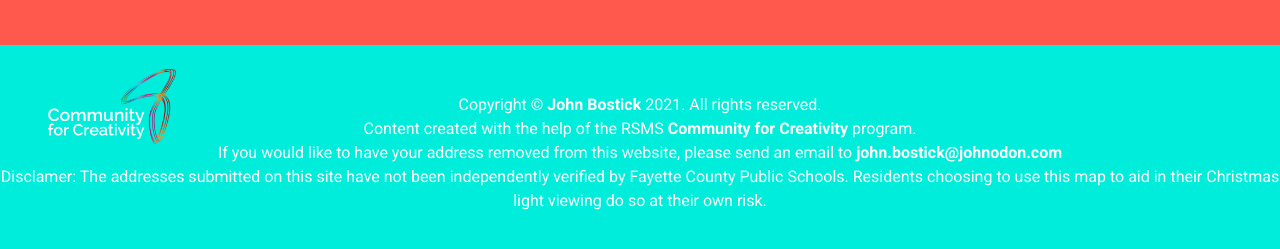
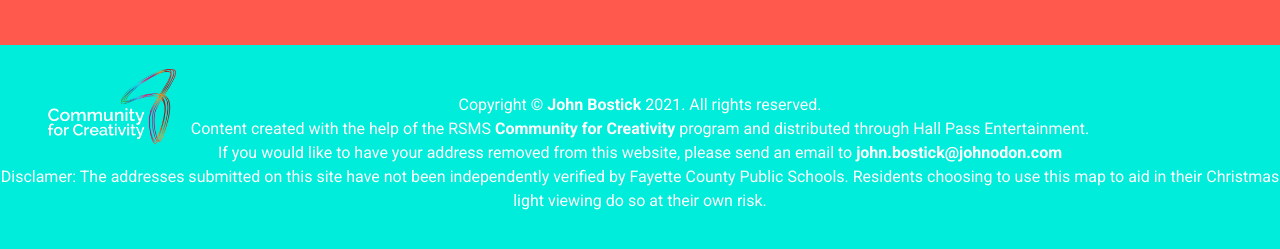
Before and after one commit to Johnodon-com/deckthehouse, a plain HTML site: page index.html in a window 1280 px wide. Shown: the part 1511-1760 px from the top of the page. Drawn offline with nearby package versions, Linux system fonts and the light colour scheme; a web font is replaced by a local one.

Commit message:
Update index.html

```diff
--- a/index.html
+++ b/index.html
@@ -51,7 +51,7 @@
     </div>
     <footer class="bg-hpe text-center pt-12 pb-12 relative font-roboto">
         <a href="https://www.communityforcreativity.org"  target="_blank"><img src="cfc.png" alt="Hall Pass Entertainment" class="block relative m-auto md:absolute ml-12 -mt-6 w-24 md:w-32"></a>
-        <p class="text-white">Copyright &copy; <a href="https://www.johnodon.com" class="text-white" target="_blank"><strong>John Bostick</strong></a> 2021. All rights reserved.<br />Content created with the help of the RSMS <a href="https://communityforcreativity.org" target="_blank"><strong>Community for Creativity</strong></a> program.<br />If you would like to have your address removed from this website, please send an email to <a class="text-white" href="mailto:john.bostick@johnodon.com" target="_blank"><strong>john.bostick@johnodon.com</strong></a><br />Disclamer: The addresses submitted on this site have not been independently verified by Fayette County Public Schools. Residents choosing to use this map to aid in their Christmas light viewing do so at their own risk.</p>
+        <p class="text-white">Copyright &copy; <a href="https://www.johnodon.com" class="text-white" target="_blank"><strong>John Bostick</strong></a> 2021. All rights reserved.<br />Content created with the help of the RSMS <a href="https://communityforcreativity.org" target="_blank"><strong>Community for Creativity</strong></a> program and distributed through Hall Pass Entertainment.<br />If you would like to have your address removed from this website, please send an email to <a class="text-white" href="mailto:john.bostick@johnodon.com" target="_blank"><strong>john.bostick@johnodon.com</strong></a><br />Disclamer: The addresses submitted on this site have not been independently verified by Fayette County Public Schools. Residents choosing to use this map to aid in their Christmas light viewing do so at their own risk.</p>
     </footer>
 </body>
 </html>
```
